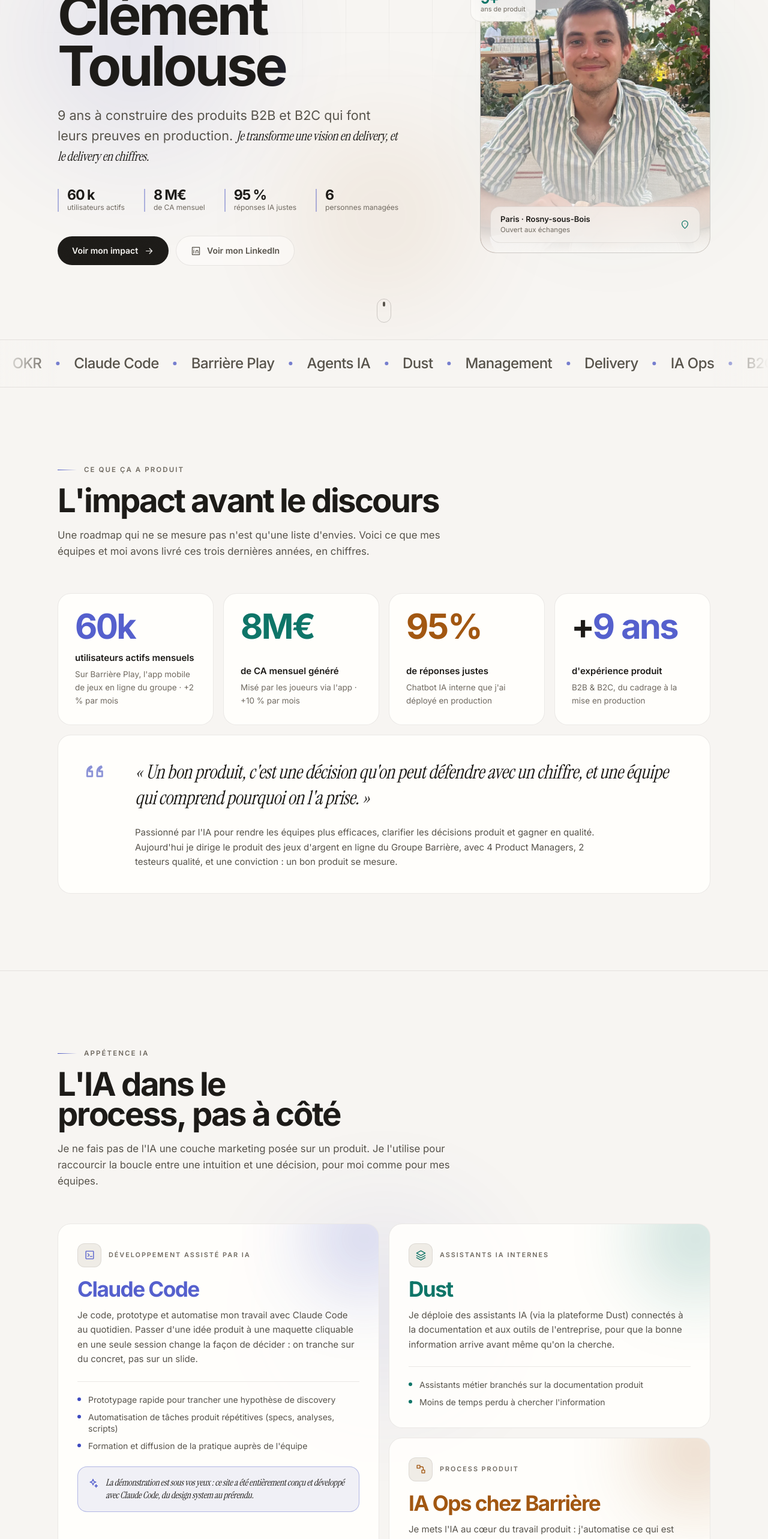
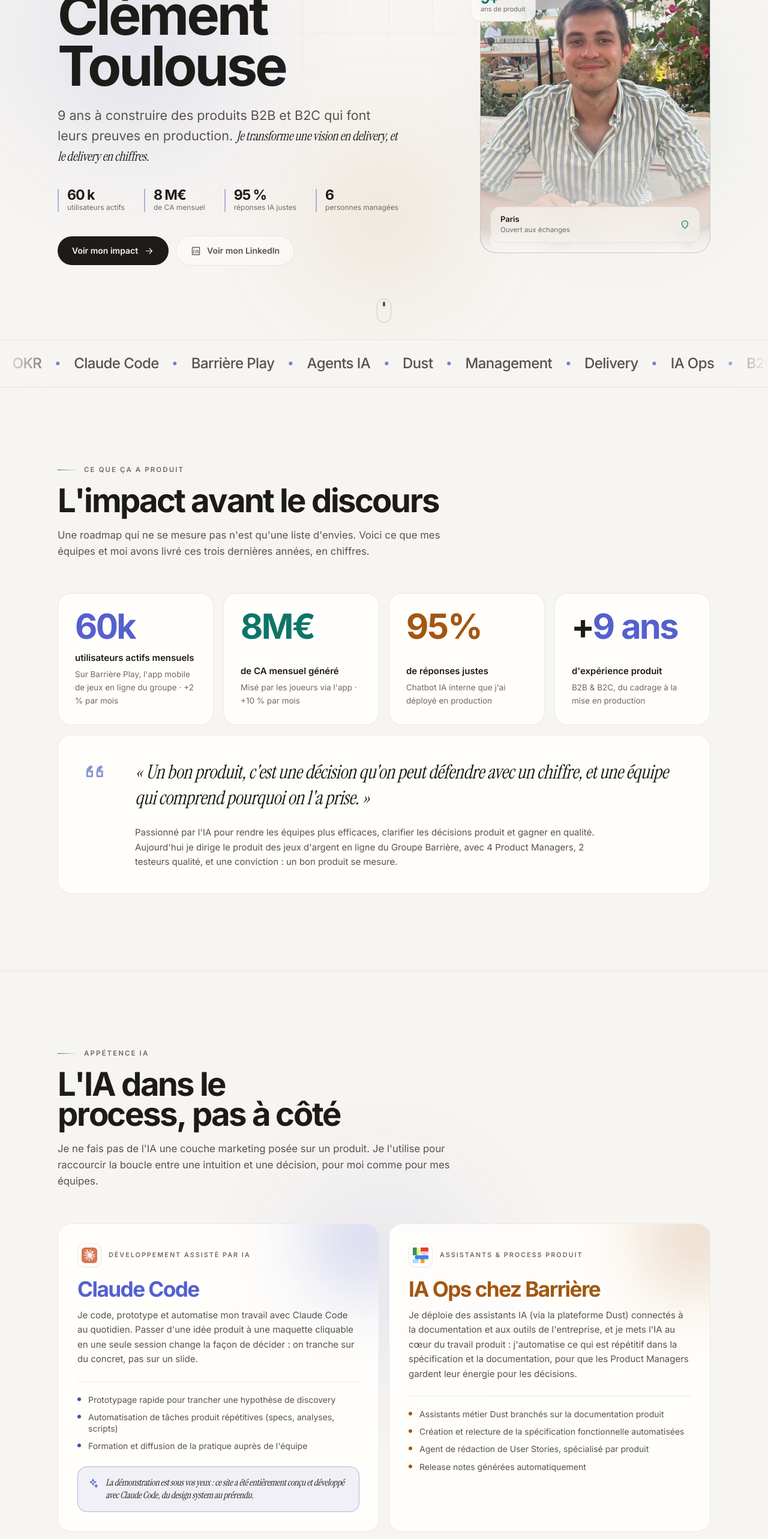
Before and after one commit to clement-toulouse/clement-toulouse.github.io, a React (Vite) app: page / in a window 1280 px wide. Shown: the part 234-2800 px from the top of the page at 60% size. Built offline with nearby package versions, Linux system fonts and the light colour scheme.

Commit message:
Fusionne Dust dans la carte IA Ops Barrière, ajoute logos Claude/Dust, localise à Paris (#1)
Remplace Rosny-sous-Bois par Paris partout (hero, JSON-LD, contact).

```diff
--- a/index.html
+++ b/index.html
@@ -54,7 +54,7 @@
         "description": "Head of Product Casino chez Groupe Barrière. 9+ ans de produit digital B2B et B2C, pilotage d'équipes produit et déploiement d'agents IA au service des process.",
         "address": {
           "@type": "PostalAddress",
-          "addressLocality": "Rosny-sous-Bois",
+          "addressLocality": "Paris",
           "addressRegion": "Île-de-France",
           "addressCountry": "FR"
         },
--- a/src/components/AiSection.tsx
+++ b/src/components/AiSection.tsx
@@ -3,6 +3,7 @@
 import Spotlight from './ui/Spotlight'
 import SectionHeader from './ui/SectionHeader'
 import Icon, { type IconName } from './ui/Icon'
+import CompanyLogo from './ui/CompanyLogo'
 
 const accent = {
   iris: { text: 'text-iris-soft', glow: 'var(--c-iris)', icon: 'terminal' as IconName },
@@ -44,9 +45,19 @@
                 />
 
                 <div className="relative flex items-center gap-3">
-                  <span className={`grid h-10 w-10 place-items-center rounded-xl border border-line bg-surface-2 ${a.text}`}>
-                    <Icon name={a.icon} size={19} />
-                  </span>
+                  {card.logo ? (
+                    <CompanyLogo
+                      name={card.title}
+                      slug={card.logo}
+                      chipClass="h-10 w-10 shrink-0 rounded-xl p-1.5"
+                      imgClass="max-h-full max-w-full"
+                      labelClass="text-[9px] text-center leading-tight"
+                    />
+                  ) : (
+                    <span className={`grid h-10 w-10 place-items-center rounded-xl border border-line bg-surface-2 ${a.text}`}>
+                      <Icon name={a.icon} size={19} />
+                    </span>
+                  )}
                   <p className="eyebrow !text-[0.68rem]">{card.kicker}</p>
                 </div>
 
--- a/src/data/content.en.ts
+++ b/src/data/content.en.ts
@@ -13,7 +13,7 @@
     lastName: 'Toulouse',
     role: 'Head of Product',
     company: 'Groupe Barrière',
-    location: 'Rosny-sous-Bois (93) · Paris',
+    location: 'Paris',
     email: 'ctoulous@gmail.com',
     linkedin: 'https://www.linkedin.com/in/clement-toulouse/',
     photo: '/clement.jpg',
@@ -36,7 +36,7 @@
     ],
     ctaImpact: 'See my impact',
     ctaLinkedin: 'View my LinkedIn',
-    locationCard: { title: 'Paris · Rosny-sous-Bois', subtitle: 'Open to a conversation' },
+    locationCard: { title: 'Paris', subtitle: 'Open to a conversation' },
     badge: { value: '9+', label: 'years in product' },
   },
 
@@ -150,31 +150,23 @@
       ],
       proof:
         'The proof is right in front of you: this site was entirely designed and built with Claude Code, from the design system to the prerendering.',
+      logo: 'claude',
       accent: 'iris',
       span: 'lg:col-span-3 lg:row-span-2',
     },
     {
-      kicker: 'Internal AI assistants',
-      title: 'Dust',
-      body: "I deploy AI assistants (via the Dust platform) connected to the company's documentation and tools, so the right information shows up before anyone has to search for it.",
+      kicker: 'Assistants & product process',
+      title: 'AI Ops at Barrière',
+      body: "I deploy AI assistants (via the Dust platform) connected to the company's documentation and tools, and I put AI at the heart of product work: I automate what's repetitive in specification and documentation, so Product Managers can save their energy for decisions.",
       points: [
-        'Business assistants wired into product documentation',
-        'Less time wasted looking for information',
-      ],
-      accent: 'mint',
-      span: 'lg:col-span-3',
-    },
-    {
-      kicker: 'Product process',
-      title: 'AI Ops at Barrière',
-      body: "I put AI at the heart of product work: I automate what's repetitive in specification and documentation, so Product Managers can save their energy for decisions.",
-      points: [
+        "Dust business assistants wired into product documentation",
         'Automated drafting and review of functional specifications',
         'User story writing agent, specialized per product',
         'Automatically generated release notes',
       ],
+      logo: 'dust',
       accent: 'ember',
-      span: 'lg:col-span-3',
+      span: 'lg:col-span-3 lg:row-span-2',
     },
   ],
 
--- a/src/data/content.fr.ts
+++ b/src/data/content.fr.ts
@@ -13,7 +13,7 @@
     lastName: 'Toulouse',
     role: 'Head of Product',
     company: 'Groupe Barrière',
-    location: 'Rosny-sous-Bois (93) · Paris',
+    location: 'Paris',
     email: 'ctoulous@gmail.com',
     linkedin: 'https://www.linkedin.com/in/clement-toulouse/',
     photo: '/clement.jpg',
@@ -36,7 +36,7 @@
     ],
     ctaImpact: 'Voir mon impact',
     ctaLinkedin: 'Voir mon LinkedIn',
-    locationCard: { title: 'Paris · Rosny-sous-Bois', subtitle: 'Ouvert aux échanges' },
+    locationCard: { title: 'Paris', subtitle: 'Ouvert aux échanges' },
     badge: { value: '9+', label: 'ans de produit' },
   },
 
@@ -150,31 +150,23 @@
       ],
       proof:
         "La démonstration est sous vos yeux : ce site a été entièrement conçu et développé avec Claude Code, du design system au prérendu.",
+      logo: 'claude',
       accent: 'iris',
       span: 'lg:col-span-3 lg:row-span-2',
     },
     {
-      kicker: 'Assistants IA internes',
-      title: 'Dust',
-      body: "Je déploie des assistants IA (via la plateforme Dust) connectés à la documentation et aux outils de l'entreprise, pour que la bonne information arrive avant même qu'on la cherche.",
+      kicker: 'Assistants & process produit',
+      title: 'IA Ops chez Barrière',
+      body: "Je déploie des assistants IA (via la plateforme Dust) connectés à la documentation et aux outils de l'entreprise, et je mets l'IA au cœur du travail produit : j'automatise ce qui est répétitif dans la spécification et la documentation, pour que les Product Managers gardent leur énergie pour les décisions.",
       points: [
-        'Assistants métier branchés sur la documentation produit',
-        "Moins de temps perdu à chercher l'information",
-      ],
-      accent: 'mint',
-      span: 'lg:col-span-3',
-    },
-    {
-      kicker: 'Process produit',
-      title: 'IA Ops chez Barrière',
-      body: "Je mets l'IA au cœur du travail produit : j'automatise ce qui est répétitif dans la spécification et la documentation, pour que les Product Managers gardent leur énergie pour les décisions.",
-      points: [
+        'Assistants métier Dust branchés sur la documentation produit',
         'Création et relecture de la spécification fonctionnelle automatisées',
         'Agent de rédaction de User Stories, spécialisé par produit',
         'Release notes générées automatiquement',
       ],
+      logo: 'dust',
       accent: 'ember',
-      span: 'lg:col-span-3',
+      span: 'lg:col-span-3 lg:row-span-2',
     },
   ],
 
--- a/src/data/content.types.ts
+++ b/src/data/content.types.ts
@@ -30,6 +30,8 @@
   points: string[]
   /** Encart de preuve mis en avant sous les points. */
   proof?: string
+  /** Slug du logo dans /public/logos/<logo>.png — remplace l'icône générique quand présent. */
+  logo?: string
   accent: Accent
   span: string
 }
```
Also changed, not shown: public/logos/claude.png (added), public/logos/dust.png (added).
